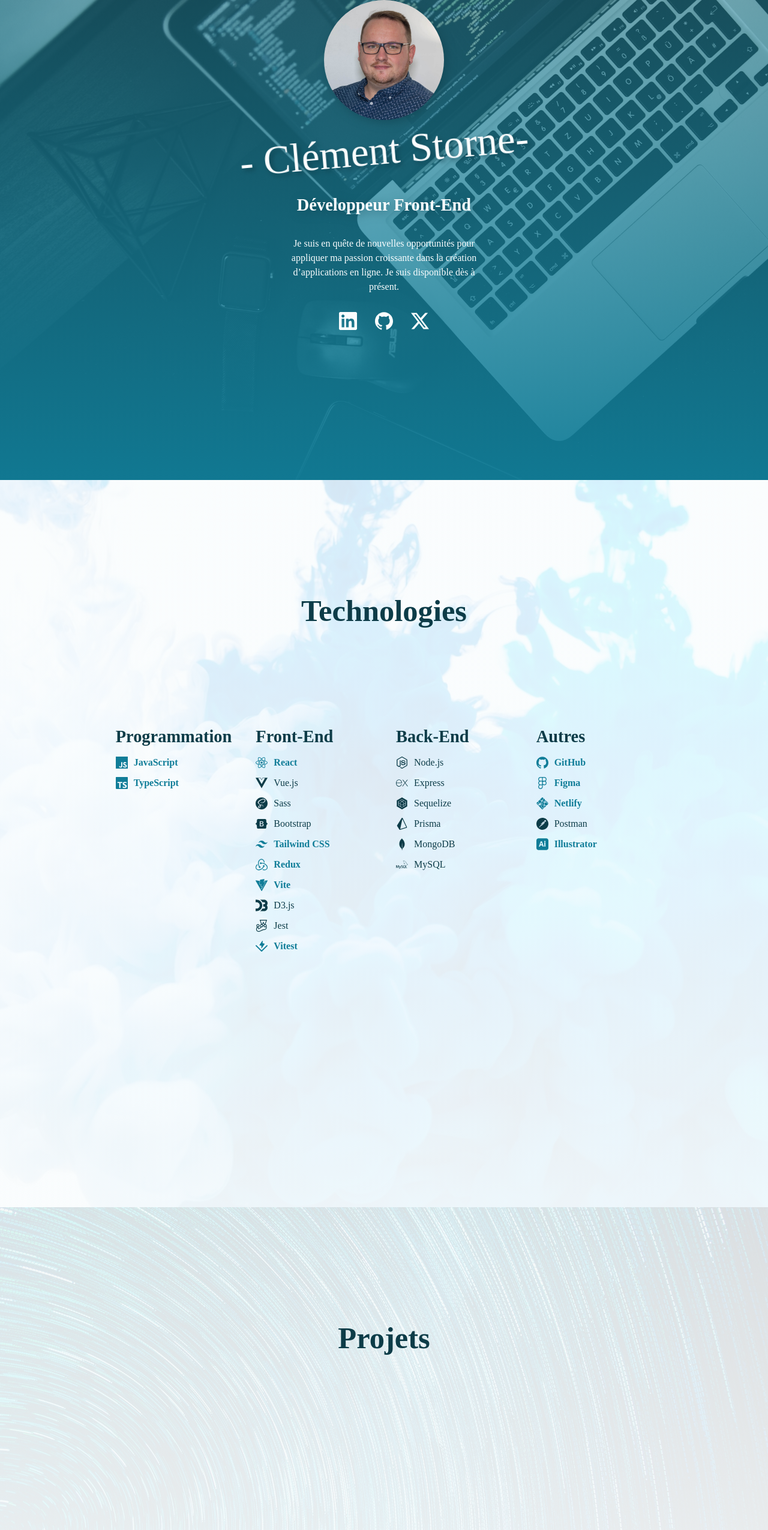
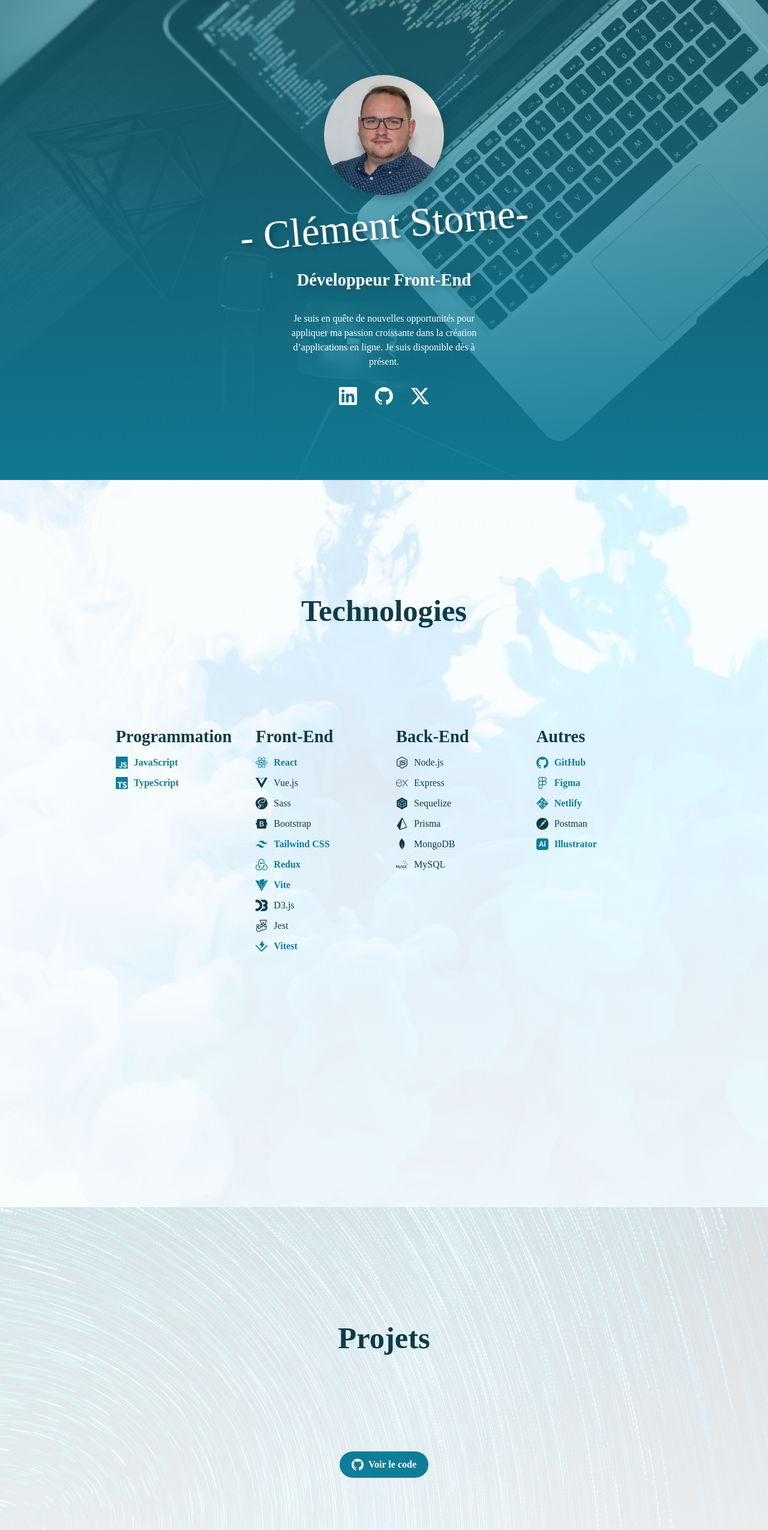
Before and after one commit to clementstorne/portfolio, a React (Vite) app: page / in a window 1280 px wide. Shown: the top 2550 px of the page at 60% size. Built offline with nearby package versions, Linux system fonts and the light colour scheme.

Commit message:
link button component

```diff
--- /dev/null
+++ b/src/components/LinkButton.jsx
@@ -0,0 +1,27 @@
+import PropTypes from "prop-types";
+
+import { getTechnoIcon } from "../utils/technoUtils";
+
+export default function LinkButton(props) {
+  let icon = null;
+  if (props.icon) {
+    icon = getTechnoIcon(props.icon, 20);
+  }
+  return (
+    <a
+      href={props.link}
+      target="_blank"
+      rel="noopener noreferrer"
+      className="link-button"
+    >
+      {props.icon && <span className="inline-block mr-8">{icon}</span>}
+      {props.label}
+    </a>
+  );
+}
+
+LinkButton.propTypes = {
+  label: PropTypes.string.isRequired,
+  link: PropTypes.string.isRequired,
+  icon: PropTypes.string,
+};
--- a/src/index.css
+++ b/src/index.css
@@ -79,6 +79,15 @@
 }
 
 @layer components {
+  .link-button {
+    box-sizing: border-box;
+    border-radius: 41px;
+    @apply flex items-center px-20 py-10 font-bold text-cyan-light-1 bg-cyan-light-11 hover:px-16
+    hover:py-6 hover:text-cyan-light-12 hover:bg-cyan-light-1 hover:border-4 hover:border-cyan-light-8
+    focus:px-16 focus:py-6 focus:text-cyan-light-12 focus:bg-cyan-light-1 focus:border-4 focus:border-cyan-light-8 focus:outline-none
+    focus-visible:px-16 focus-visible:py-6 focus-visible:text-cyan-light-12 focus-visible:bg-cyan-light-1 focus-visible:border-4 focus-visible:border-cyan-light-8 focus-visible:outline-none;
+  }
+
   .techno-item {
     @apply flex items-center mb-5 md:mb-10;
   }
@@ -90,10 +99,6 @@
 }
 
 @layer utilities {
-  .circle {
-    border-radius: 50%;
-  }
-
   .full-size {
     width: 100%;
     min-height: 100svh;
--- a/src/pages/Hero.jsx
+++ b/src/pages/Hero.jsx
@@ -2,11 +2,11 @@ import { SiLinkedin, SiGithub, SiX } from "react-icons/si";
 
 export default function Hero() {
   return (
-    <section id="hero" className="text-cyan-light-1">
+    <section id="hero" className="justify-center text-cyan-light-1">
       <img
         src="clement-storne.jpg"
         alt="Photo de profil de Clément STORNE"
-        className="circle w-150 h-150 md:w-200 md:h-200 drop-shadow-base"
+        className="rounded-full w-150 h-150 md:w-200 md:h-200 drop-shadow-base"
       />
       <h1 className="mb-5 md:mb-10 drop-shadow-xl">- Clément Storne- </h1>
       <h4 className="mt-5 md:mt-10 mb-20 md:mb-30 drop-shadow-base">
--- a/src/pages/Projects.jsx
+++ b/src/pages/Projects.jsx
@@ -1,7 +1,14 @@
+import LinkButton from "../components/LinkButton";
+
 export default function Projects() {
   return (
     <section id="projects" className="text-cyan-light-12">
       <h2 className="mt-50 mb-30 md:my-100 md:mt-181 lg:mb-150">Projets</h2>
+      <LinkButton
+        label="Voir le code"
+        link="https://github.com/clementstorne/run-master"
+        icon="github"
+      />
     </section>
   );
 }
--- a/tailwind.config.js
+++ b/tailwind.config.js
@@ -6,8 +6,10 @@ export default {
       0: "0px",
       2: "2px",
       5: "5px",
+      6: "6px",
       8: "8px",
       10: "10px",
+      16: "16px",
       20: "20px",
       30: "30px",
       40: "40px",
```
